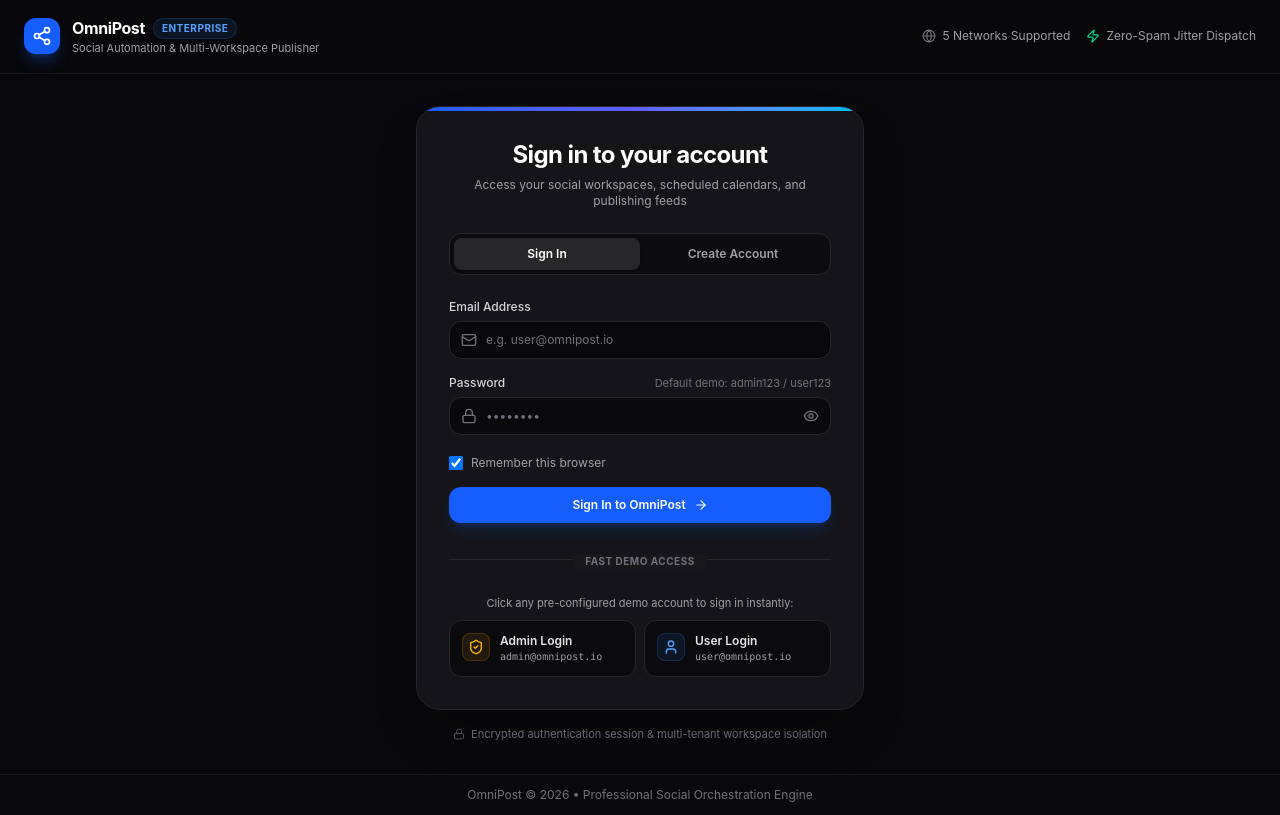
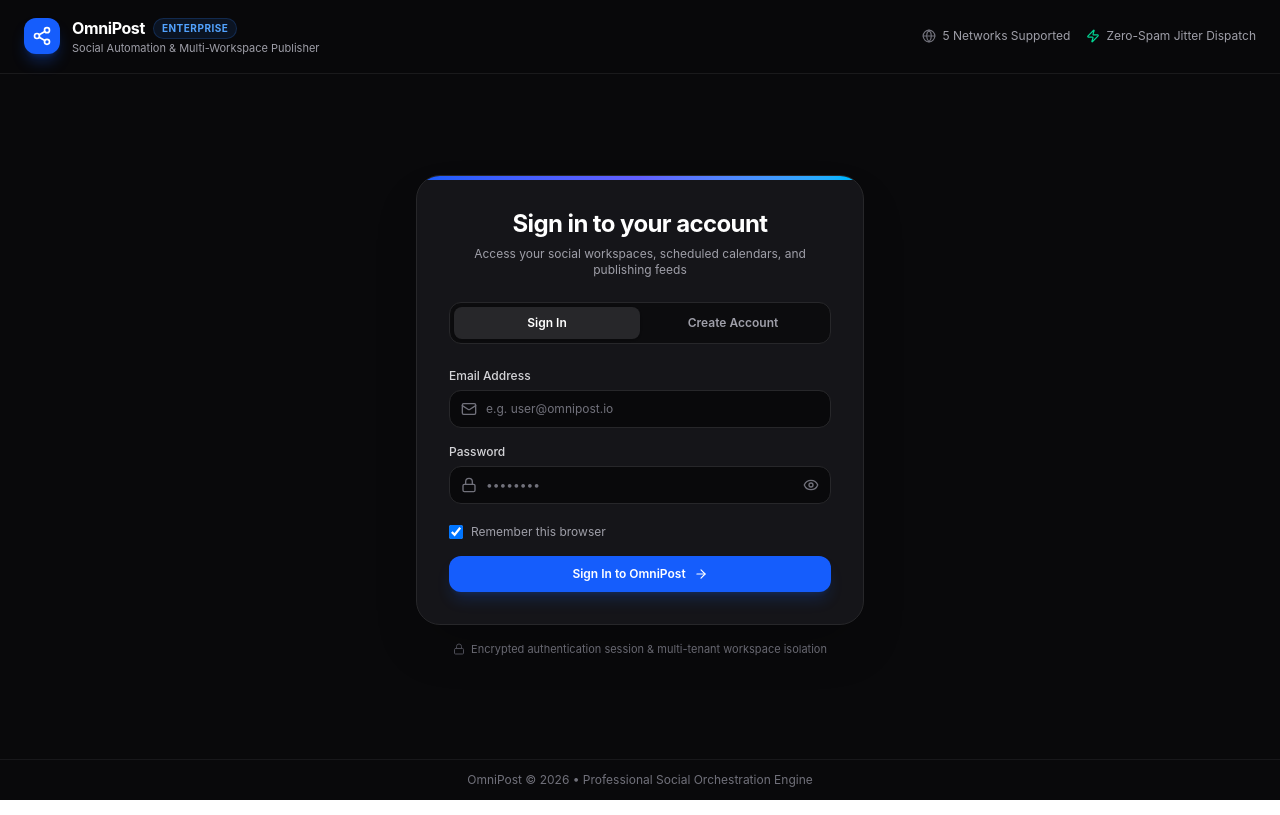
Before and after one commit to SyedLord/Social-Scheduling, a React (Vite) app: page / in a window 1280 px wide. Built offline with nearby package versions, Linux system fonts and the light colour scheme; no server answers.

Commit message:
Remove demo auth and strengthen Supabase scheduling

```diff
--- a/src/components/AuthPage.tsx
+++ b/src/components/AuthPage.tsx
@@ -1,6 +1,5 @@
 import React, { useState } from 'react';
 import {
-  ShieldCheck,
   User as UserIcon,
   Lock,
   Mail,
@@ -43,33 +42,6 @@ export const AuthPage: React.FC<AuthPageProps> = ({ onLoginSuccess }) => {
   const [errorMsg, setErrorMsg] = useState<string | null>(null);
   const [successMsg, setSuccessMsg] = useState<string | null>(null);
   const [isLoading, setIsLoading] = useState(false);
-
-  // Quick Account Login handler
-  const handleQuickLogin = async (email: string, pass: string) => {
-    setIsLoading(true);
-    setErrorMsg(null);
-    setSuccessMsg(null);
-    try {
-      const res = await fetch('/api/auth/login', {
-        method: 'POST',
-        headers: { 'Content-Type': 'application/json' },
-        body: JSON.stringify({ email: email.trim(), password: pass }),
-      });
-      const data = await res.json();
-      if (!res.ok || data.error) {
-        setErrorMsg(data.error || 'Failed to authenticate');
-        return;
-      }
-      setSuccessMsg(`Welcome back, ${data.user.name}!`);
-      setTimeout(() => {
-        onLoginSuccess(data.user);
-      }, 300);
-    } catch (err: any) {
-      setErrorMsg(err.message || 'Network error signing in');
-    } finally {
-      setIsLoading(false);
-    }
-  };
 
   // Sign In Form submission
   const handleSignInSubmit = async (e: React.FormEvent) => {
@@ -291,7 +263,7 @@ export const AuthPage: React.FC<AuthPageProps> = ({ onLoginSuccess }) => {
                 <div>
                   <div className="flex items-center justify-between mb-1.5">
                     <label className="block text-xs font-medium text-zinc-300">Password</label>
-                    <span className="text-[11px] text-zinc-500">Default demo: admin123 / user123</span>
+
                   </div>
                   <div className="relative">
                     <Lock className="w-4 h-4 absolute left-3 top-1/2 -translate-y-1/2 text-zinc-500" />
@@ -446,60 +418,7 @@ export const AuthPage: React.FC<AuthPageProps> = ({ onLoginSuccess }) => {
               </form>
             )}
 
-            {/* DIVIDER */}
-            <div className="relative my-6 text-center">
-              <div className="absolute inset-0 flex items-center">
-                <div className="w-full border-t border-zinc-800" />
-              </div>
-              <div className="relative inline-block px-3 bg-zinc-900 text-[10px] uppercase font-bold tracking-wider text-zinc-500">
-                Fast Demo Access
-              </div>
-            </div>
 
-            {/* QUICK ONE-CLICK TEST LOGINS */}
-            <div className="space-y-2">
-              <div className="text-[11px] text-zinc-400 text-center mb-2">
-                Click any pre-configured demo account to sign in instantly:
-              </div>
-
-              <div className="grid grid-cols-1 sm:grid-cols-2 gap-2">
-                {/* Admin Quick Login Button */}
-                <button
-                  type="button"
-                  disabled={isLoading}
-                  onClick={() => handleQuickLogin('admin@omnipost.io', 'admin123')}
-                  className="p-3 rounded-xl border border-zinc-800 hover:border-amber-500/40 bg-zinc-950/80 hover:bg-zinc-800/60 text-left transition-all flex items-start gap-2.5 group"
-                >
-                  <div className="w-7 h-7 rounded-lg bg-amber-500/10 border border-amber-500/20 flex items-center justify-center text-amber-400 shrink-0 group-hover:scale-105 transition-transform">
-                    <ShieldCheck className="w-4 h-4" />
-                  </div>
-                  <div className="truncate">
-                    <div className="text-xs font-semibold text-zinc-200 group-hover:text-amber-300 transition-colors flex items-center gap-1">
-                      <span>Admin Login</span>
-                    </div>
-                    <div className="text-[10px] text-zinc-400 font-mono truncate">admin@omnipost.io</div>
-                  </div>
-                </button>
-
-                {/* Standard User Quick Login Button */}
-                <button
-                  type="button"
-                  disabled={isLoading}
-                  onClick={() => handleQuickLogin('user@omnipost.io', 'user123')}
-                  className="p-3 rounded-xl border border-zinc-800 hover:border-blue-500/40 bg-zinc-950/80 hover:bg-zinc-800/60 text-left transition-all flex items-start gap-2.5 group"
-                >
-                  <div className="w-7 h-7 rounded-lg bg-blue-500/10 border border-blue-500/20 flex items-center justify-center text-blue-400 shrink-0 group-hover:scale-105 transition-transform">
-                    <UserIcon className="w-4 h-4" />
-                  </div>
-                  <div className="truncate">
-                    <div className="text-xs font-semibold text-zinc-200 group-hover:text-blue-300 transition-colors flex items-center gap-1">
-                      <span>User Login</span>
-                    </div>
-                    <div className="text-[10px] text-zinc-400 font-mono truncate">user@omnipost.io</div>
-                  </div>
-                </button>
-              </div>
-            </div>
           </div>
 
           {/* Security & Multi-tenant note */}
```
